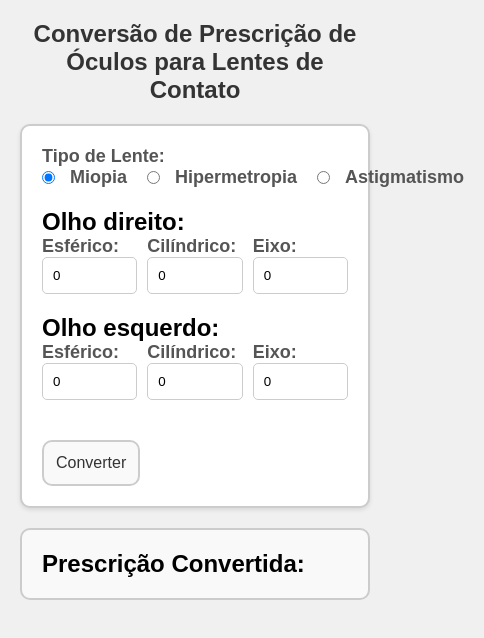
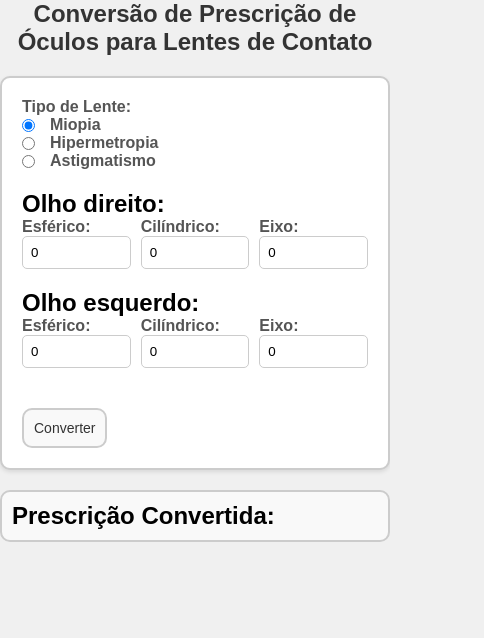
Before and after one commit to GuilhermeSchulz/ContactLensCalculator, a plain HTML site: page index.html in a window 390 px wide. Shown: the whole page, 484 px wide, since content can reach past the window. Drawn offline with Linux system fonts and the light colour scheme.

Commit message:
fix: position bugging

```diff
--- a/index.html
+++ b/index.html
@@ -5,11 +5,12 @@
     <meta charset="UTF-8">
     <meta name="viewport" content="width=device-width, initial-scale=1.0">
     <title>Calculadora de lentes de contato</title>
+    <link rel="stylesheet" href="reset.css">
+    <link rel="stylesheet" href="style.css">
     <script src="data.js" defer></script>
     <script src="index.js" defer></script>
     <script src="calculator.js" defer></script>
-    <link rel="stylesheet" href="reset.css">
-    <link rel="stylesheet" href="style.css">
+
 </head>
 
 <body>
@@ -18,7 +19,7 @@
         <div>
             <p class="lens_type_label">Tipo de Lente:</p>
 
-            <div class="form-group form-radio">
+            <div class="form-group radio_container form-radio">
 
                 <div class="form-radio">
                     <input checked type="radio" name="lensType" id="Miopia">
--- a/style.css
+++ b/style.css
@@ -23,6 +23,7 @@ form {
 
 .form-group {
     margin-bottom: 20px;
+    position: relative;
 }
 
 .form-group label {
@@ -157,3 +158,46 @@ ul li:hover {
 .empty {
     border: none !important;
 }
+
+@media only screen and (max-width: 600px) {
+    body {
+        margin: 0;
+    }
+
+    form {
+        max-width: 100%;
+    }
+
+    .radio_container {
+        flex-direction: column;
+        align-items: flex-start;
+    }
+
+    .form-group label {
+        font-size: 16px;
+    }
+
+    .form-group input {
+        padding: 8px;
+    }
+
+
+
+    .result {
+        padding: 10px;
+    }
+
+    .submit_button {
+        padding: 10px;
+        font-size: 14px;
+    }
+
+    .lens_type_label {
+        font-size: 16px;
+    }
+
+    #result td,
+    #result th {
+        padding: 8px;
+    }
+}
```
